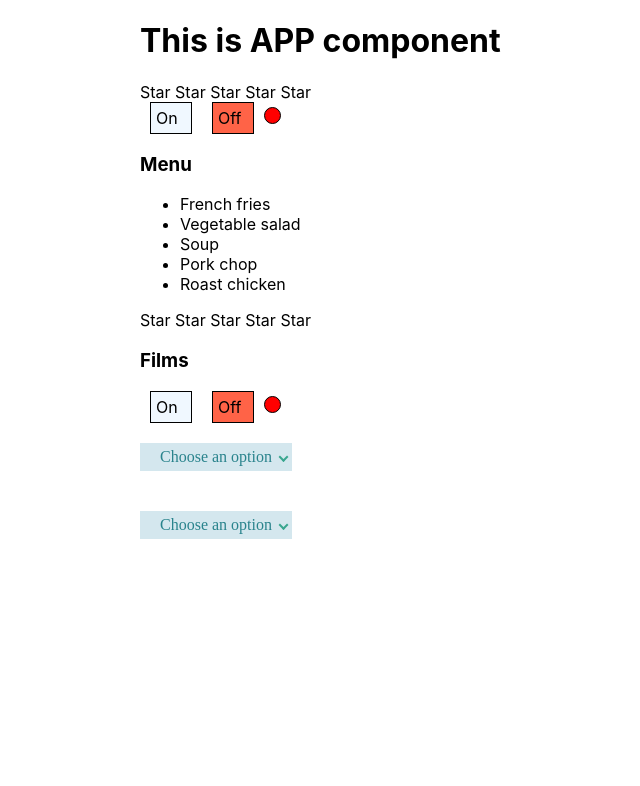
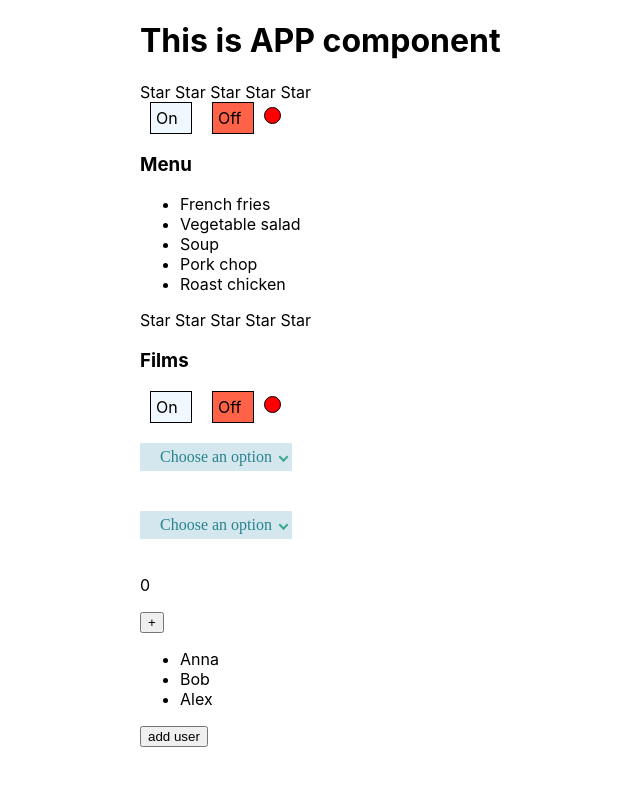
Before and after one commit to Yaroslav-Mig/react-ts-training, a React (Create React App) app: page / in a window 1280 px wide. Shown: the top 786 px of the page, without its empty margins (50-690 px from the left). Built offline with nearby package versions, Linux system fonts and the light colour scheme.

Commit message:
refact: add react.memo

```diff
--- a/src/App.tsx
+++ b/src/App.tsx
@@ -8,6 +8,7 @@ import { RatingUncontrolled } from './components/rating/RatingUncontrolled';
 import { OnOff } from './components/OnOff/OnOffControl';
 import { OnOffUncontrolled } from './components/OnOff/OnOffUncontrolled';
 import { Select, SelectHover } from './components/select/Select';
+import { ReactMemo } from './components/memo/ReactMemo';
 
 function App() {
   const [ratingValue, setRatingValue] = useState<RatingValue>(0);
@@ -45,7 +46,8 @@ function App() {
       <AccordionUncontrolled title='Films' items={filmList} />
       <OnOffUncontrolled />
 			<Select items={petsList} />
-			<SelectHover items={petsList}/>
+			<SelectHover items={petsList} />
+			<ReactMemo/>
     </div>
   );
 }
--- a/src/components/accordion/Accordion.tsx
+++ b/src/components/accordion/Accordion.tsx
@@ -1,4 +1,4 @@
-import React from 'react';
+import React, { memo } from 'react';
 
 export type ItemType = {
   id: string;
@@ -15,10 +15,10 @@ type AccordionTitleProps = {
   setCollapsed: () => void;
 };
 
-export function Accordion(props: AccordionProps) {
+export const Accordion = memo((props: AccordionProps) => {
   const { title, collapsed, items, setCollapsed } = props;
   const collapsedHandler = () => setCollapsed(!collapsed);
-
+  console.log('accordion');
   const itemsList = items.map((item, ind) => {
     return <AccordionItem key={ind} {...item} />;
   });
@@ -29,15 +29,16 @@ export function Accordion(props: AccordionProps) {
       {!collapsed && <ul>{itemsList}</ul>}
     </div>
   );
-}
+});
 
-function AccordionTitle(props: AccordionTitleProps) {
+const AccordionTitle = memo((props: AccordionTitleProps) => {
   const { titleValue, setCollapsed } = props;
   const collapsedHandler = () => setCollapsed();
+  console.log('accordion title');
+  return <h3 onClick={collapsedHandler}>{titleValue}</h3>;
+});
 
-  return <h3 onClick={collapsedHandler}>{titleValue}</h3>;
-}
-
-function AccordionItem({ name }: ItemType) {
+const AccordionItem = memo(({ name }: ItemType) => {
+  console.log('accordion item');
   return <li>{name}</li>;
-}
+});
--- a/src/components/accordion/AccordionUncontrolled.tsx
+++ b/src/components/accordion/AccordionUncontrolled.tsx
@@ -1,4 +1,4 @@
-import React, { useReducer } from 'react';
+import React, { memo, useReducer } from 'react';
 import { ItemType } from './Accordion';
 import { accordionReducer, changeCollapsedAC } from './Accordion-reducer';
 
@@ -15,9 +15,25 @@ type AccordionBodyProps = {
   items: Array<ItemType>;
 };
 
-export function AccordionUncontrolled(props: AccordionProps) {
+const AccordionTitle = (props: AccordionTitleProps) => {
+  console.log('accordion2 title');
+  const { titleValue, changeCollapsed } = props;
+  const collapseHandler = () => changeCollapsed();
+  return <h3 onClick={collapseHandler}>{titleValue}</h3>;
+};
+
+const AccordionBody = ({ items }: AccordionBodyProps) => {
+  console.log('accordion2 item');
+  const itemsList = items.map((item, inx) => <li key={inx}>{item.name}</li>);
+  return <ul>{itemsList}</ul>;
+};
+
+const AccordionTitleMemoized = memo(AccordionTitle);
+const AccordionBodyMemoized = memo(AccordionBody);
+
+export const AccordionUncontrolled = memo((props: AccordionProps) => {
   const { title, items, changeCollapsed } = props;
-
+  console.log('accordion2');
   const [state, dispatch] = useReducer(accordionReducer, { collapsed: true });
 
   const collapseHandler = () => {
@@ -27,19 +43,8 @@ export function AccordionUncontrolled(props: AccordionProps) {
 
   return (
     <div>
-      <AccordionTitle titleValue={title} changeCollapsed={collapseHandler} />
-      {!state.collapsed && <AccordionBody items={items} />}
+      <AccordionTitleMemoized titleValue={title} changeCollapsed={collapseHandler} />
+      {!state.collapsed && <AccordionBodyMemoized items={items} />}
     </div>
   );
-}
-
-function AccordionTitle(props: AccordionTitleProps) {
-  const { titleValue, changeCollapsed } = props;
-  const collapseHandler = () => changeCollapsed();
-  return <h3 onClick={collapseHandler}>{titleValue}</h3>;
-}
-
-function AccordionBody({ items }: AccordionBodyProps) {
-  const itemsList = items.map((item, inx) => <li key={inx}>{item.name}</li>);
-  return <ul>{itemsList}</ul>;
-}
+});
--- /dev/null
+++ b/src/components/memo/ReactMemo.tsx
@@ -0,0 +1,40 @@
+import React, { useState } from 'react';
+
+const Counter = ({ count }: { count: number }) => {
+	console.log('Counter');
+  return <p>{count}</p>;
+};
+
+const Users = ({ users }: { users: string[] }) => {
+	console.log('Users');
+  const mappedUsers = users.map((el, ind) => {
+    return <li key={ind}>{el}</li>;
+  });
+
+  return <ul>{mappedUsers}</ul>;
+};
+
+const MemoCounter = React.memo(Counter);
+const MemoUsers = React.memo(Users);
+
+export const ReactMemo = () => {
+	const [count, setCount] = useState<number>(0)
+	const [users, setUsers] = useState<string[]>(['Anna', 'Bob', 'Alex'])
+
+	const addCounterHandler = () => setCount(count + 1);
+	const addUserHandler = () => {
+		const newUsers = [...users, 'Yar ' + Math.round(Math.random()*100)];
+		setUsers(newUsers);
+	}
+
+	console.log('ReactMemo');
+
+  return (
+    <>
+			<MemoCounter count={count} />
+			<button onClick={addCounterHandler}>+</button>
+      <MemoUsers users={users} />
+			<button onClick={addUserHandler}>add user</button>
+    </>
+  );
+};
--- a/src/components/pageTitle/PageTitle.tsx
+++ b/src/components/pageTitle/PageTitle.tsx
@@ -1,9 +1,9 @@
-import React from 'react';
+import React, { memo } from 'react';
 
 type PageTitleProps = {
   title: string;
 };
 
-export function PageTitle(props: PageTitleProps) {
+export const PageTitle = memo((props: PageTitleProps) => {
   return <h1>{props.title}</h1>;
-}
+});
```
Also changed, not shown: src/components/OnOff/OnOffControl.tsx (+4 -4 lines), src/components/OnOff/OnOffUncontrolled.tsx (+4 -4 lines), src/components/rating/Rating.tsx (+7 -5 lines), src/components/rating/RatingUncontrolled.tsx (+9 -7 lines), src/components/select/Select.tsx (+7 -6 lines).
